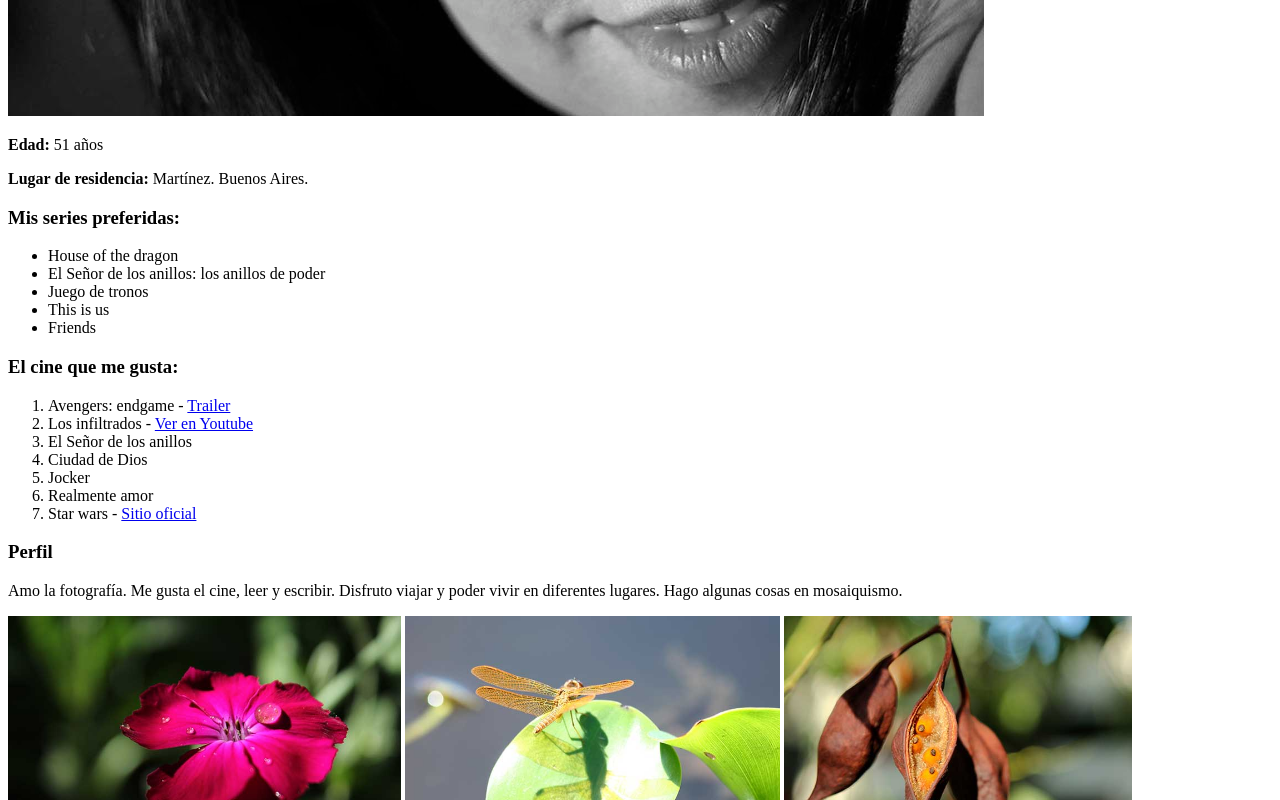
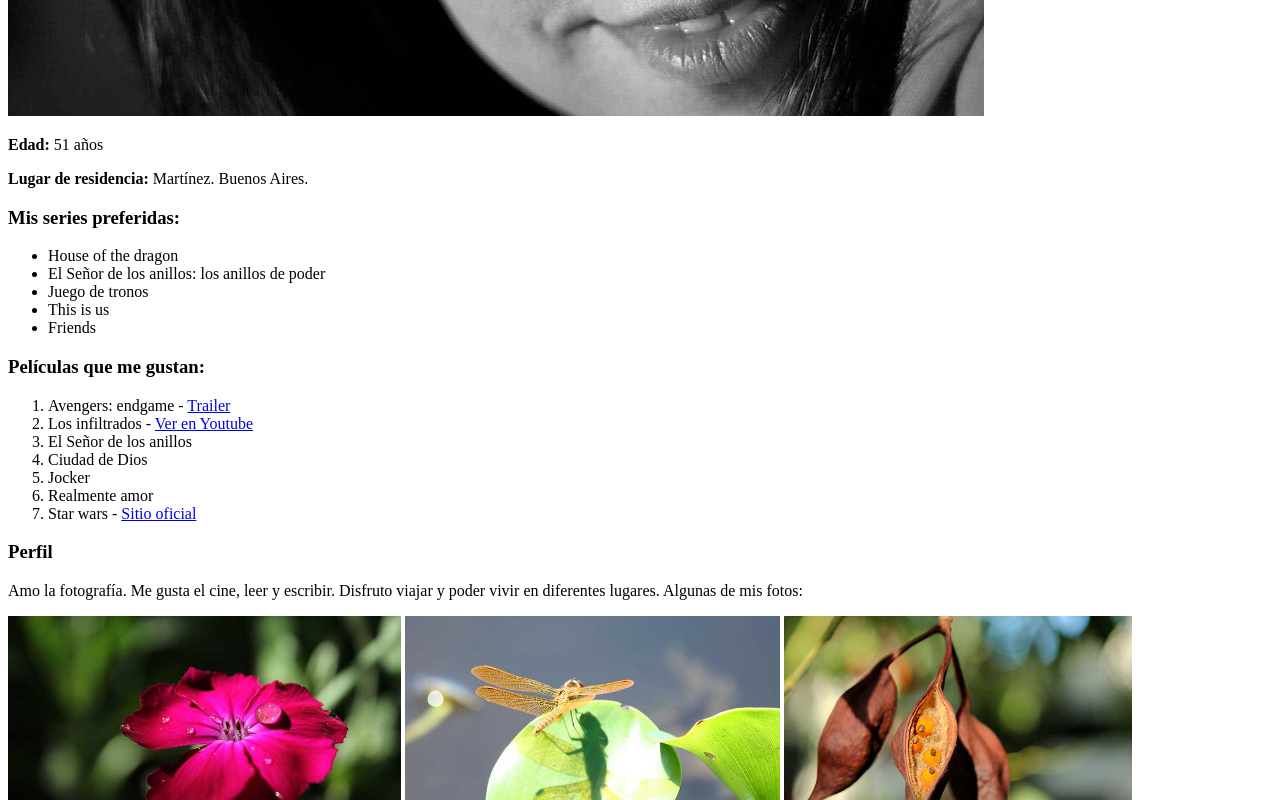
Before and after one commit to rlavazza/programador_web_martes, a plain HTML site: page M1 CLASS2/index.html in a window 1280 px wide. Shown: the part 488-1288 px from the top of the page. Drawn offline with Linux system fonts and the light colour scheme.

Commit message:
arreglos

```diff
--- a/M1 CLASS2/index.html
+++ b/M1 CLASS2/index.html
@@ -26,7 +26,7 @@
             <li>This is us</li>
             <li>Friends</li>
         </ul>
-        <h3>El cine que me gusta:</h3>
+        <h3>Películas que me gustan:</h3>
         <ol>
             <li>Avengers: endgame - <a href="https://www.youtube.com/watch?v=PyakRSni-c0" target="_blank">Trailer</a></li>
             <li>Los infiltrados - <a href="https://www.youtube.com/watch?v=DWh0wJqI5C4" target="_blank">Ver en Youtube</a></li>
@@ -37,7 +37,7 @@
             <li>Star wars - <a href="https://www.starwars.com/films">Sitio oficial</a></li>
         </ol>
         <h3>Perfil</h3>
-        <p>Amo la fotografía. Me gusta el cine, leer y escribir. Disfruto viajar y poder vivir en diferentes lugares. Hago algunas cosas en mosaiquismo.</p>
+        <p>Amo la fotografía. Me gusta el cine, leer y escribir. Disfruto viajar y poder vivir en diferentes lugares. Algunas de mis fotos:</p>
         <div>
         <img src="img/IMG_4865.JPG" alt="flor" height="250px">
         <img src="img/IMG_3866.JPG" alt="libelula" height="250px">
```
